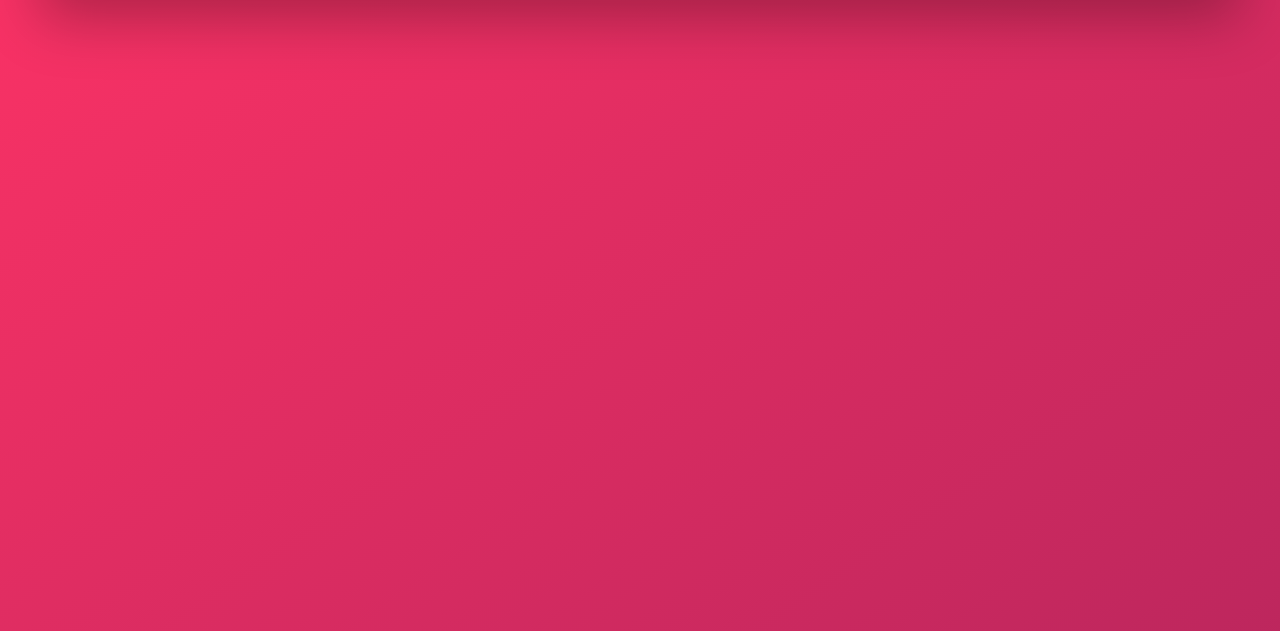
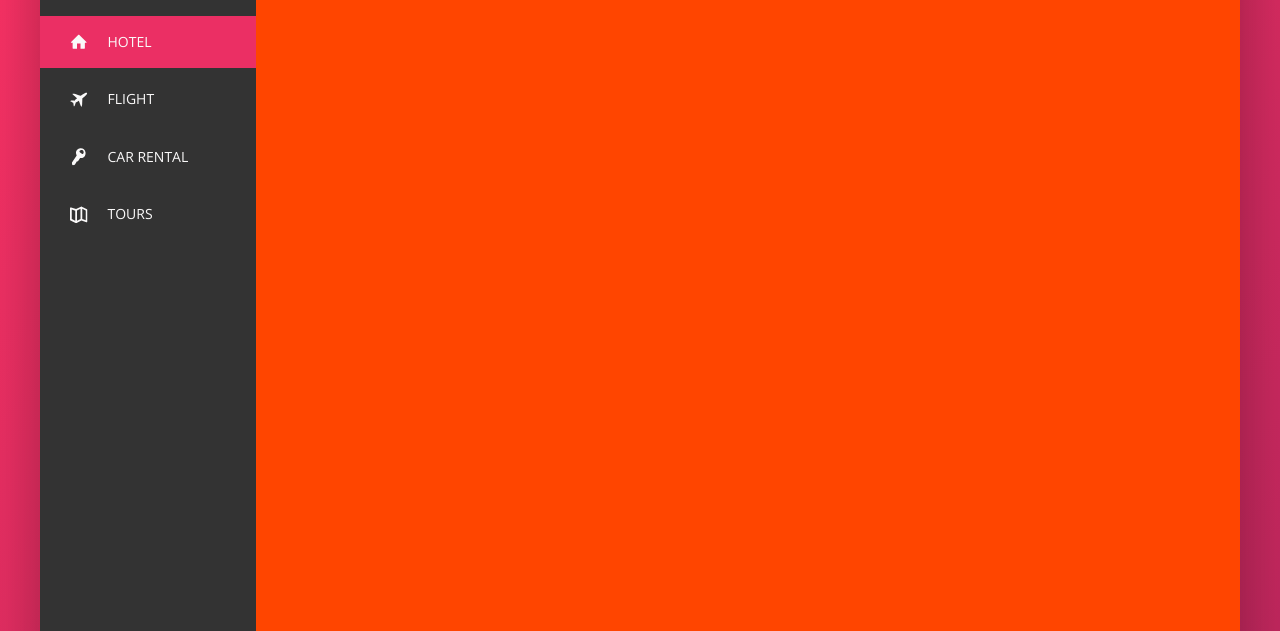
Before and after one commit to patelvivek7879/trillo-flex-box, a website: page index.html in a window 1280 px wide. Shown: the part 169-800 px from the top of the page. Drawn offline with nearby package versions, Linux system fonts and the light colour scheme.

Commit message:
ADD: side bar html and styles

```diff
--- a/index.html
+++ b/index.html
@@ -49,8 +49,48 @@
         </header>
         <div class="content">
             <nav class="sidebar">
+                <ul class="side-nav">
+                    <li class="side-nav__item side-nav__item--active">
+                        <a href="#" class="side-nav__link">
+                            <svg class="side-nav__icon">
+                                <use xlink:href="img/sprite.svg#icon-home"></use>
+                            </svg>
+                            <span>Hotel</span>
+                        </a>
+                    </li>
 
+                    <li class="side-nav__item">
+                        <a href="#" class="side-nav__link">
+                            <svg class="side-nav__icon">
+                                <use xlink:href="img/sprite.svg#icon-aircraft"></use>
+                            </svg>
+                            <span>Flight</span>
+                        </a>
+                    </li>
+
+                    <li class="side-nav__item ">
+                        <a href="#" class="side-nav__link">
+                            <svg class="side-nav__icon">
+                                <use xlink:href="img/sprite.svg#icon-key"></use>
+                            </svg>
+                            <span>Car rental</span>
+                        </a>
+                    </li>
+
+                    <li class="side-nav__item">
+                        <a href="#" class="side-nav__link">
+                            <svg class="side-nav__icon">
+                                <use xlink:href="img/sprite.svg#icon-map"></use>
+                            </svg>
+                            <span>Tours</span>
+                        </a>
+                    </li>
+                </ul>
+                <div class="legal">
+                    &copy; 2024 by trillo. All right reserved.
+                </div>
             </nav>
+
             <main class="hotel-view">
                 Hotel View
             </main>
--- a/sass/_components.scss
+++ b/sass/_components.scss
@@ -114,3 +114,69 @@
     margin-right: 1rem;
   }
 }
+
+// SIDE NAVIGATION
+
+.side-nav {
+  font-size: 1.4rem;
+  list-style: none;
+  margin-top: 3.5rem;
+
+  &__item {
+    position: relative;
+    &:not(:last-child) {
+      margin-bottom: 0.5rem;
+    }
+  }
+
+  &__item::before {
+    content: "";
+    position: absolute;
+    top: 0;
+    left: 0;
+    height: 100%;
+    width: 3px;
+    background-color: var(--color-primary);
+    transform: scaleY(0);
+    transition: transform 0.2s, width 0.4s cubic-bezier(1, 0, 0, 1) 0.2s,
+      background-color 0.1s;
+  }
+
+  &__item:hover::before,
+  &__item--active::before {
+    transform: scaleY(1);
+    width: 100%;
+  }
+
+  &__item:active::before {
+    background-color: var(--color-primary-light);
+  }
+
+  &__link:link,
+  &__link:visited {
+    color: var(--color-grey-light-1);
+    text-decoration: none;
+    text-transform: uppercase;
+    display: block;
+    padding: 1.5rem 3rem;
+    position: relative;
+    z-index: 10;
+
+    display: flex;
+    align-items: center;
+  }
+
+  &__icon {
+    width: 1.75rem;
+    height: 1.75rem;
+    margin-right: 2rem;
+    fill: currentColor;
+  }
+}
+
+.legal {
+  font-size: 1.2rem;
+  color: var(--color-grey-light-4);
+  text-align: center;
+  padding: 2.5rem;
+}
--- a/sass/_layout.scss
+++ b/sass/_layout.scss
@@ -25,9 +25,15 @@
 
 .sidebar {
   background-color: var(--color-grey-dark-1);
+  flex: 0 0 18%;
+
+  display: flex;
+  flex-direction: column;
+  justify-content: space-between;
 }
 
 .hotel-view {
+  height: 80rem;
   background-color: #fff;
   background-color: orangered;
 
```
Also changed, not shown: css/style.css.
